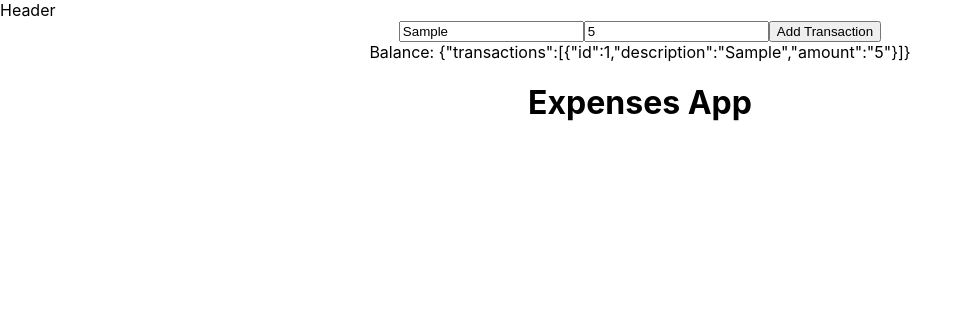
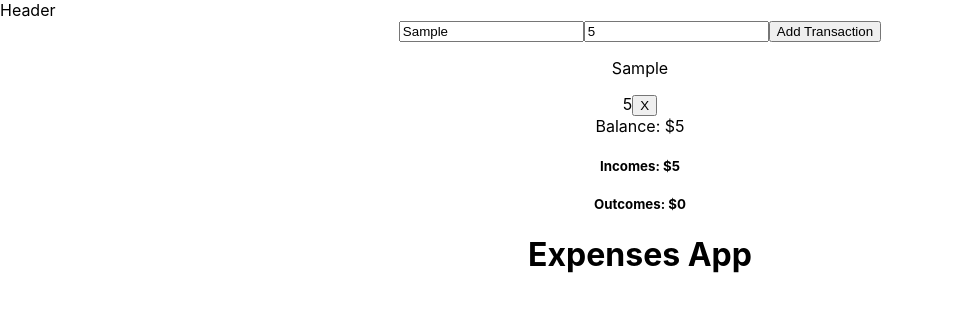
Before and after one commit to joseGiraudo/expensesApp, a React (Create React App) app: page / in a window 1280 px wide. Both pictures are taken after typing "Sample", "5" into the empty fields and a click on the button "Add Transaction". Shown: the top 312 px of the page, without its empty margins (0-970 px from the left). Built offline with nearby package versions, Linux system fonts and the light colour scheme.

Commit message:
Lista de transacciones, incomes, outcomes, balance, falta estilos y grafico

```diff
--- a/src/App.jsx
+++ b/src/App.jsx
@@ -2,8 +2,9 @@ import logo from './logo.svg';
 import './App.css';
 import { GlobalProvider } from './context/GlobalState';
 import Header from './components/Header';
-import TransactionForm from './components/TransactionForm';
+import TransactionForm from './components/transactions/TransactionForm';
 import Balance from './components/Balance';
+import TransactionList from './components/transactions/TransactionList';
 
 function App() {
   return (
@@ -13,6 +14,7 @@ function App() {
 
       <div className="App">
         <TransactionForm />
+        <TransactionList />
         <Balance />
         <h1>Expenses App</h1>
       </div>
--- a/src/components/Balance.jsx
+++ b/src/components/Balance.jsx
@@ -2,12 +2,26 @@ import { useGlobalState } from '../context/GlobalState';
 
 const Balance = () => {
 
-    const data = useGlobalState();
+    const { transactions }  = useGlobalState();
 
-    const { total } = data;
+    const amounts = transactions.map(tr => tr.amount);
+
+    const total = amounts.reduce((acc, item) => (acc += item), 0);
+
+    const incomes = amounts.filter(am => am > 0);
+    const outcomes = amounts.filter(am => am < 0);
+
+    const totalIncomes = incomes.reduce((acc, item) => (acc += item), 0);
+    const totalOutcomes = outcomes.reduce((acc, item) => (acc += item), 0);
 
   return (
-    <div>Balance: {JSON.stringify(data)}</div>
+    <div>
+        <div>Balance: ${total}</div>
+        <div>
+            <h5>Incomes: ${totalIncomes}</h5>
+            <h5>Outcomes: ${totalOutcomes}</h5>
+        </div>
+    </div>
   )
 }
 
--- a/src/components/TransactionForm.jsx
+++ b/src/components/transactions/TransactionForm.jsx
@@ -1,5 +1,5 @@
 import React, { useState } from 'react';
-import { useGlobalState } from '../context/GlobalState';
+import { useGlobalState } from '../../context/GlobalState';
 
 const TransactionForm = () => {
 
@@ -12,7 +12,9 @@ const TransactionForm = () => {
         e.preventDefault();
         console.log(description, amount);
         addTransaction({
-            id: 1, description, amount
+            id: window.crypto.randomUUID(),
+            description,
+            amount: +amount // el + sirve para convertirlo a int
         });
 
     }
--- /dev/null
+++ b/src/components/transactions/TransactionList.jsx
@@ -0,0 +1,20 @@
+import { useGlobalState } from "../../context/GlobalState"
+
+const TransactionList = () => {
+
+    const { transactions, deleteTransaction } = useGlobalState();
+
+  return (
+    <div>{
+        transactions.map(tr => (
+            <div key={tr.id}>
+                <p>{tr.description}</p>
+                <span>{tr.amount}</span>
+                <button onClick={() => deleteTransaction(tr.id)}>X</button>
+            </div>
+        ))
+        }</div>
+  )
+}
+
+export default TransactionList
--- a/src/context/AppReducer.jsx
+++ b/src/context/AppReducer.jsx
@@ -7,6 +7,12 @@ export default (state, action) => {
                 ...state,
                 transactions: [...state.transactions, action.payload]
             }
+        case "DELETE_TRANSACTION":
+
+            return {
+                ...state,
+                transactions: state.transactions.filter(tr => tr.id !== action.payload)
+            }
         default:
             return state;
     }
--- a/src/context/GlobalState.jsx
+++ b/src/context/GlobalState.jsx
@@ -1,4 +1,4 @@
-import { createContext, useContext, useReducer } from "react";
+import { createContext, useContext, useEffect, useReducer } from "react";
 import AppReducer from "./AppReducer";
 
 const initialState = {
@@ -16,7 +16,16 @@ export const useGlobalState = () => {
 
 export const GlobalProvider = ({ children }) => {
 
-    const [state, dispatch] = useReducer(AppReducer, initialState);
+    const [state, dispatch] = useReducer(AppReducer, initialState,
+        () => {
+            const localData = localStorage.getItem('transactions');
+            return localData ? JSON.parse(localData) : initialState
+        }
+    );
+
+    useEffect(() => {
+        localStorage.setItem('transactions', JSON.stringify(state))
+    }, [state])
 
     const addTransaction = (transaction) => {
         dispatch({
@@ -25,10 +34,18 @@ export const GlobalProvider = ({ children }) => {
         })
     }
 
+    const deleteTransaction = (id) => {
+        dispatch({
+            type: "DELETE_TRANSACTION",
+            payload: id
+        })
+    }
+
     return (
         <Context.Provider value={{
             transactions: state.transactions,
             addTransaction,
+            deleteTransaction
         }}>
             {children}
         </Context.Provider>
```
